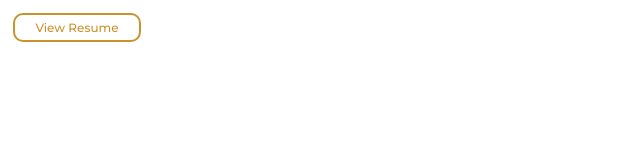
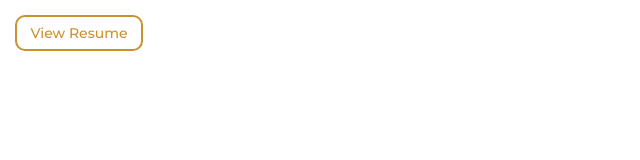
Before and after one commit to pk-rds/notion_widgets, a plain HTML site: page ghost-button.html in a window 1280 px wide. Shown: the whole page, without its empty margins (0-640 px from the left). Drawn offline with Linux system fonts and the light colour scheme.

Commit message:
Update ghost-button.html

```diff
--- a/ghost-button.html
+++ b/ghost-button.html
@@ -13,8 +13,8 @@
     button {
       border: none;
       cursor: pointer;
-      padding: 5px 5px;
-      font-size: 12px;
+      padding: 7px 7px;
+      font-size: 14px;
       cursor: pointer;
     }
 
@@ -24,7 +24,7 @@
       color: #ffffff;
       font-family: "Montserrat", sans-serif;
       display: inline-block;
-      margin: 5px;
+      margin: 7px;
     }
 
     .my-color {
```
